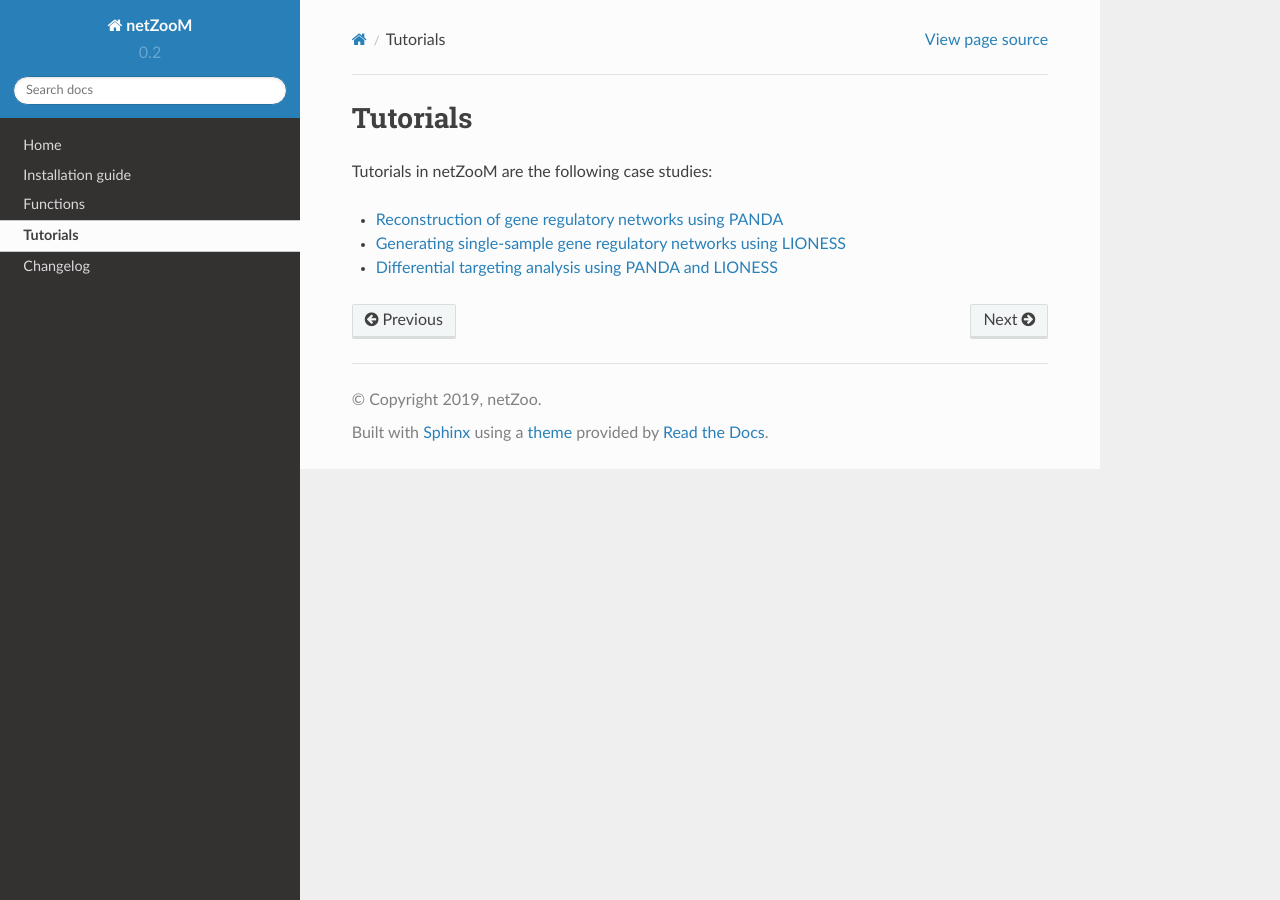
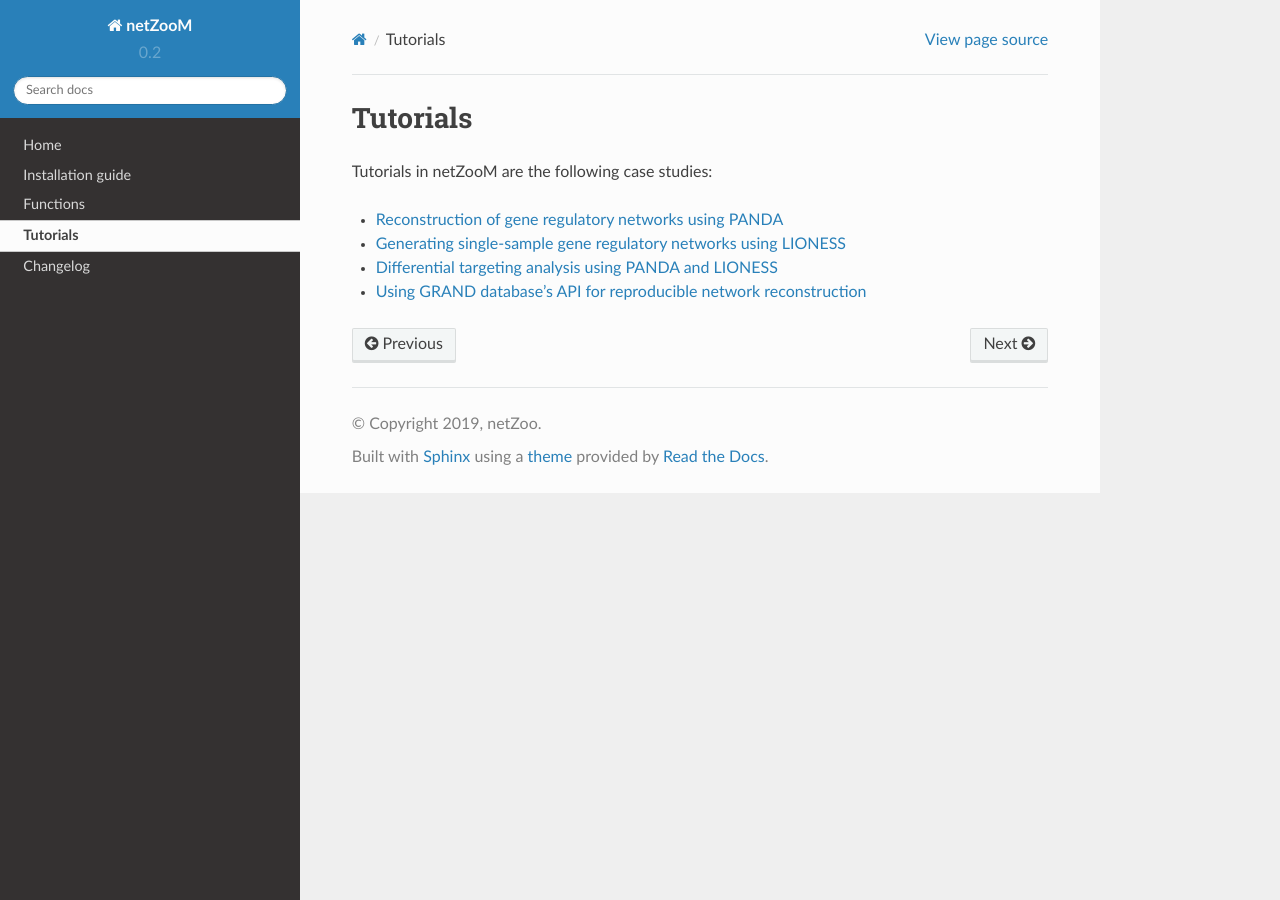
Before and after one commit to netZoo/netZooM, a Sphinx documentation site: the page built from docs/tutos/index.md, in a window 1280 px wide. Built offline with Sphinx 7.4.7 and the Read the Docs theme 2.0.0, drawn with Linux system fonts in a browser that asks for light colours.

Commit message:
add tutorial

```diff
--- a/docs/tutos/index.md
+++ b/docs/tutos/index.md
@@ -7,3 +7,5 @@ Tutorials in netZooM are the following case studies:
 - [Generating single-sample gene regulatory networks using LIONESS](https://github.com/netZoo/netZooM/tree/master/tutorials/lioness)
 
 - [Differential targeting analysis using PANDA and LIONESS](https://github.com/netZoo/netZooM/tree/devel/tutorials/differential_targeting)
+
+- [Using GRAND database's API for reproducible network reconstruction](https://github.com/netZoo/netZooM/tree/devel/tutorials/grand_db)
```
Also changed, not shown: 3 other files.
